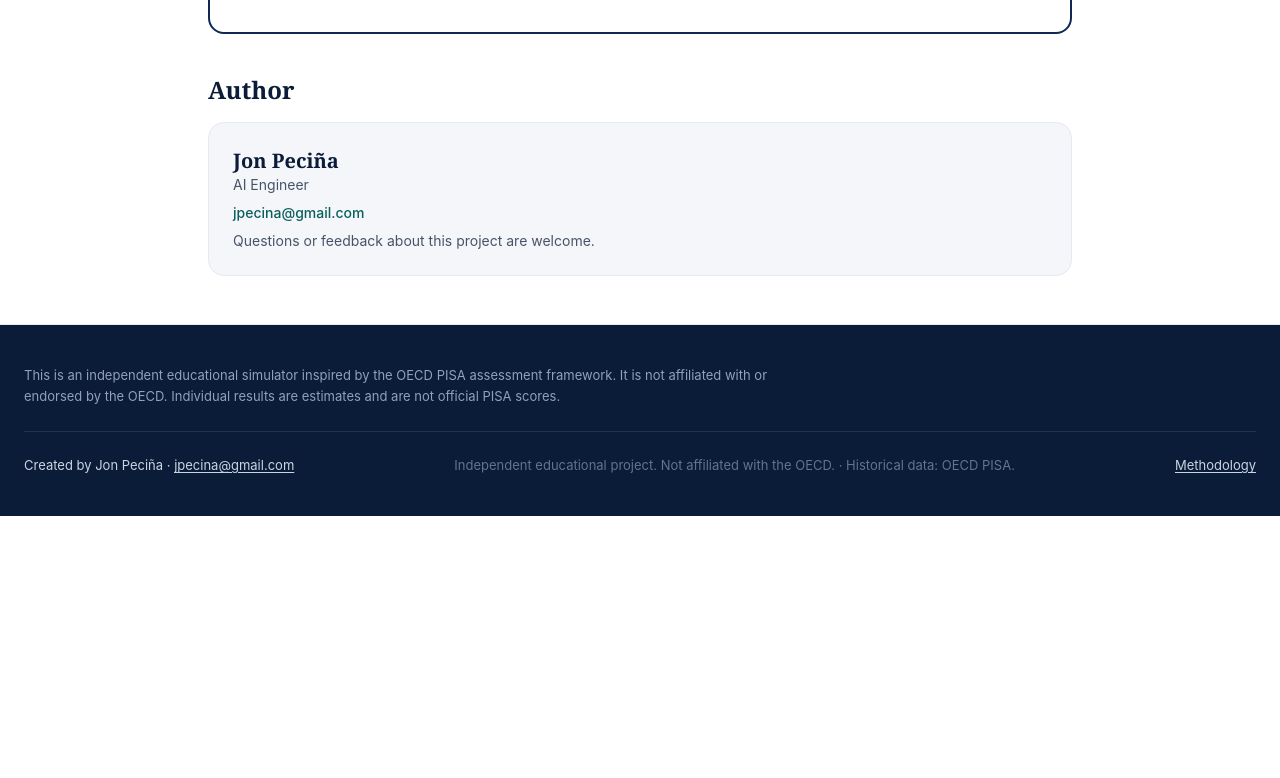
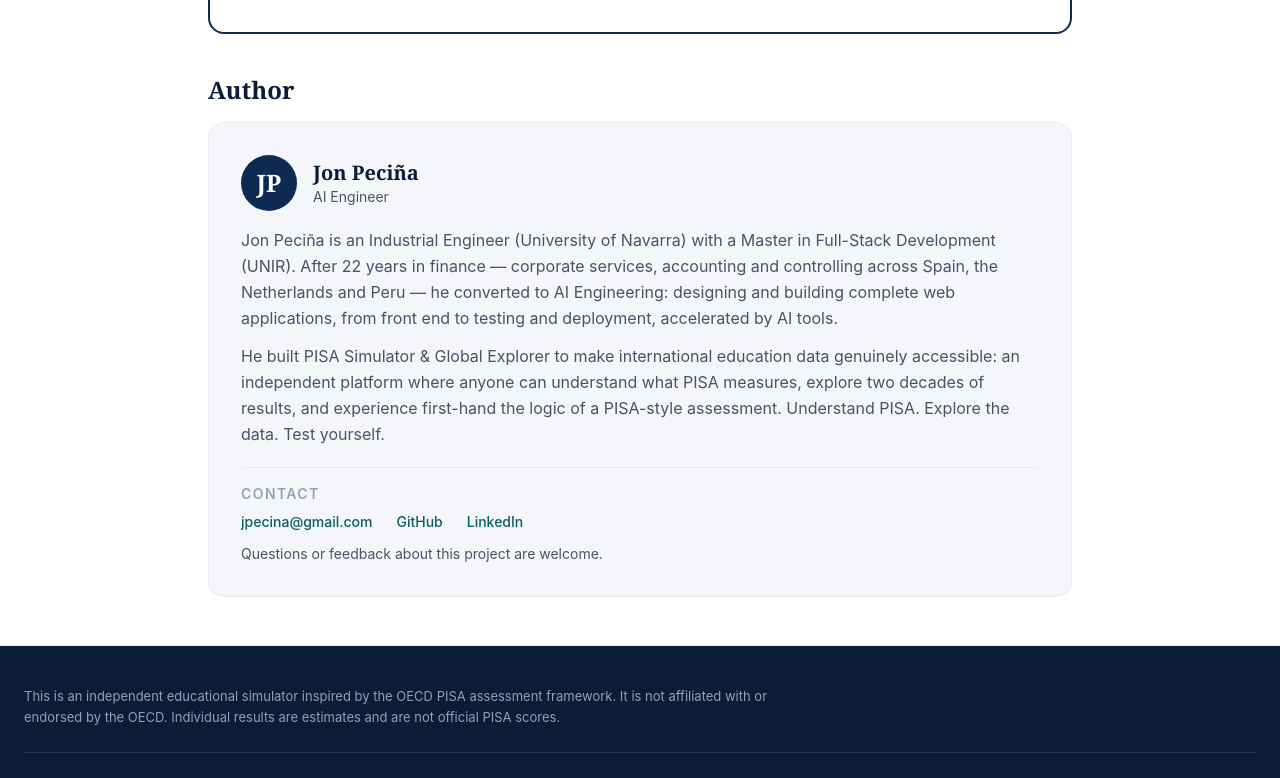
Before and after one commit to jpecinagithub/pisa-simulator, a React (Vite) app: page /about in a window 1280 px wide. Shown: the part 619-1397 px from the top of the page. Before the commit the page ends 1135 px from the top, so only its background shows below. Built offline with nearby package versions, Linux system fonts and the light colour scheme.

Commit message:
About page: full author bio (EN/ES) with contact links

```diff
--- a/src/i18n/en/explorer.ts
+++ b/src/i18n/en/explorer.ts
@@ -284,6 +284,11 @@ export const explorer = {
     authorTitle: 'Author',
     authorName: 'Jon Peciña',
     authorRole: 'AI Engineer',
+    authorBio1:
+      'Jon Peciña is an Industrial Engineer (University of Navarra) with a Master in Full-Stack Development (UNIR). After 22 years in finance — corporate services, accounting and controlling across Spain, the Netherlands and Peru — he converted to AI Engineering: designing and building complete web applications, from front end to testing and deployment, accelerated by AI tools.',
+    authorBio2:
+      'He built PISA Simulator & Global Explorer to make international education data genuinely accessible: an independent platform where anyone can understand what PISA measures, explore two decades of results, and experience first-hand the logic of a PISA-style assessment. Understand PISA. Explore the data. Test yourself.',
+    authorContact: 'Contact',
     authorNote: 'Questions or feedback about this project are welcome.',
   },
   admin: {
--- a/src/i18n/es/explorer.ts
+++ b/src/i18n/es/explorer.ts
@@ -283,6 +283,11 @@ export const explorer = {
     authorTitle: 'Autor',
     authorName: 'Jon Peciña',
     authorRole: 'AI Engineer',
+    authorBio1:
+      'Jon Peciña es Ingeniero Industrial (Universidad de Navarra) con un Máster en Desarrollo Full-Stack (UNIR). Tras 22 años en finanzas — servicios corporativos, contabilidad y controlling en España, Países Bajos y Perú — se reconvirtió a la Ingeniería de IA: diseña y construye aplicaciones web completas, del front-end al testing y el despliegue, aceleradas con herramientas de IA.',
+    authorBio2:
+      'Creó PISA Simulator & Global Explorer para hacer accesibles de verdad los datos internacionales de educación: una plataforma independiente donde cualquiera puede comprender qué mide PISA, explorar dos décadas de resultados y experimentar de primera mano la lógica de una evaluación estilo PISA. Comprende PISA. Explora los datos. Ponte a prueba.',
+    authorContact: 'Contacto',
     authorNote: 'Preguntas o comentarios sobre este proyecto son bienvenidos.',
   },
   admin: {
--- a/src/pages/About.tsx
+++ b/src/pages/About.tsx
@@ -26,20 +26,61 @@ export default function About() {
         </blockquote>
       </section>
 
-      {/* Author credit */}
+      {/* Author bio */}
       <section aria-labelledby="author" className="mt-10">
         <h2 id="author" className="font-display text-2xl font-bold text-navy-950">
           {t('explorer.about.authorTitle')}
         </h2>
-        <div className="mt-4 rounded-2xl border border-line bg-mist p-6">
-          <p className="font-display text-xl font-bold text-navy-950">{t('explorer.about.authorName')}</p>
-          <p className="text-sm text-ink-600">{t('explorer.about.authorRole')}</p>
-          <p className="mt-2 text-sm text-ink-600">
-            <a href="mailto:jpecina@gmail.com" className="font-medium text-accent-dark hover:underline">
-              jpecina@gmail.com
-            </a>
-          </p>
-          <p className="mt-2 text-sm text-ink-600">{t('explorer.about.authorNote')}</p>
+        <div className="mt-4 rounded-2xl border border-line bg-mist p-6 md:p-8">
+          <div className="flex items-center gap-4">
+            <span
+              aria-hidden
+              className="flex h-14 w-14 shrink-0 items-center justify-center rounded-full bg-navy-900 font-display text-2xl font-bold text-white"
+            >
+              JP
+            </span>
+            <div>
+              <p className="font-display text-xl font-bold text-navy-950">{t('explorer.about.authorName')}</p>
+              <p className="text-sm text-ink-600">{t('explorer.about.authorRole')}</p>
+            </div>
+          </div>
+          <div className="mt-4 space-y-3 leading-relaxed text-ink-600">
+            <p>{t('explorer.about.authorBio1')}</p>
+            <p>{t('explorer.about.authorBio2')}</p>
+          </div>
+          <div className="mt-5 border-t border-line pt-4">
+            <p className="text-sm font-semibold uppercase tracking-widest text-ink-400">
+              {t('explorer.about.authorContact')}
+            </p>
+            <ul className="mt-2 flex flex-wrap gap-x-6 gap-y-2 text-sm">
+              <li>
+                <a href="mailto:jpecina@gmail.com" className="font-medium text-accent-dark hover:underline">
+                  jpecina@gmail.com
+                </a>
+              </li>
+              <li>
+                <a
+                  href="https://github.com/jpecinagithub"
+                  target="_blank"
+                  rel="noreferrer"
+                  className="font-medium text-accent-dark hover:underline"
+                >
+                  GitHub
+                </a>
+              </li>
+              <li>
+                <a
+                  href="https://www.linkedin.com/in/jpecina/"
+                  target="_blank"
+                  rel="noreferrer"
+                  className="font-medium text-accent-dark hover:underline"
+                >
+                  LinkedIn
+                </a>
+              </li>
+            </ul>
+            <p className="mt-3 text-sm text-ink-600">{t('explorer.about.authorNote')}</p>
+          </div>
         </div>
       </section>
     </div>
```
